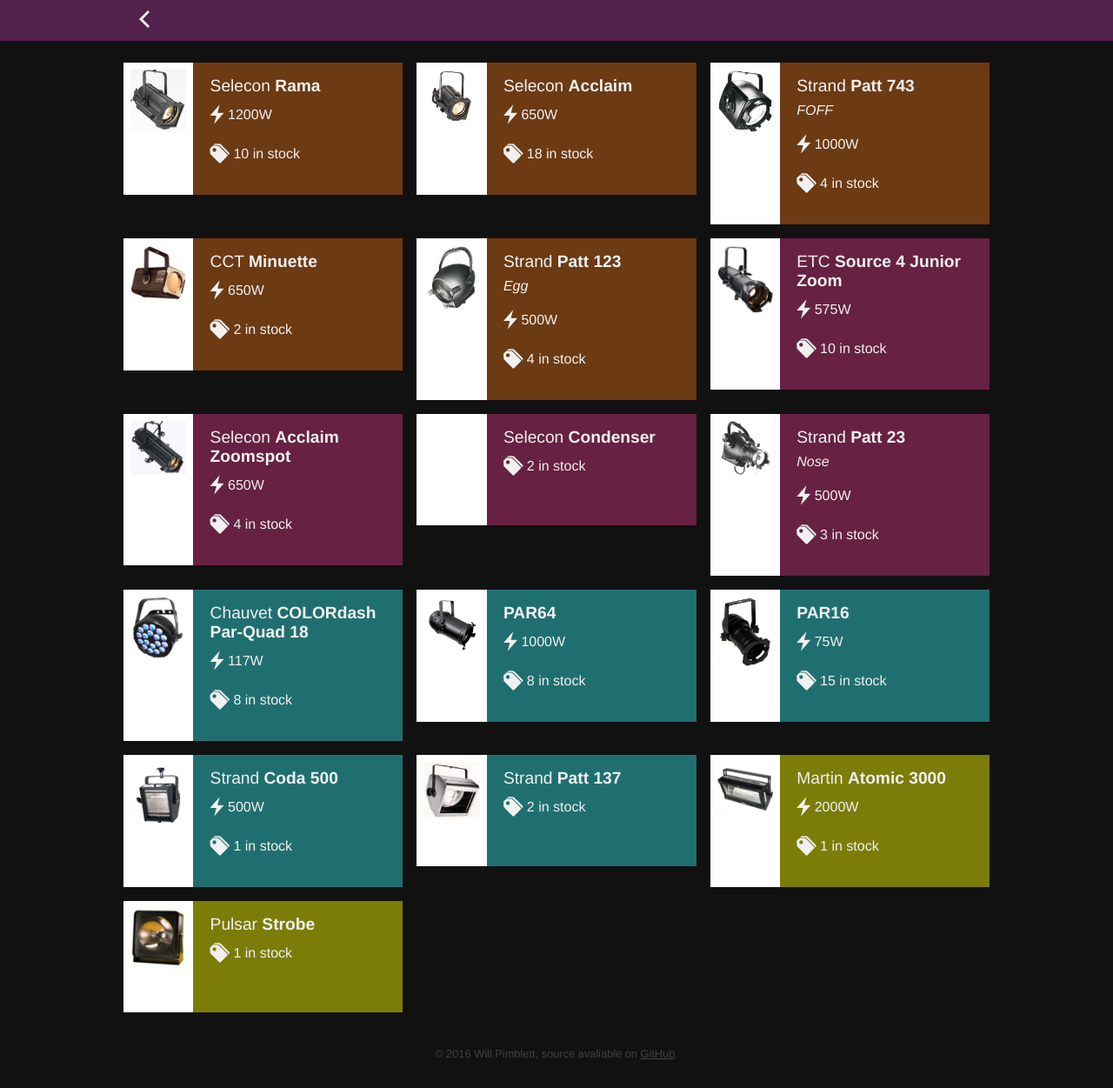
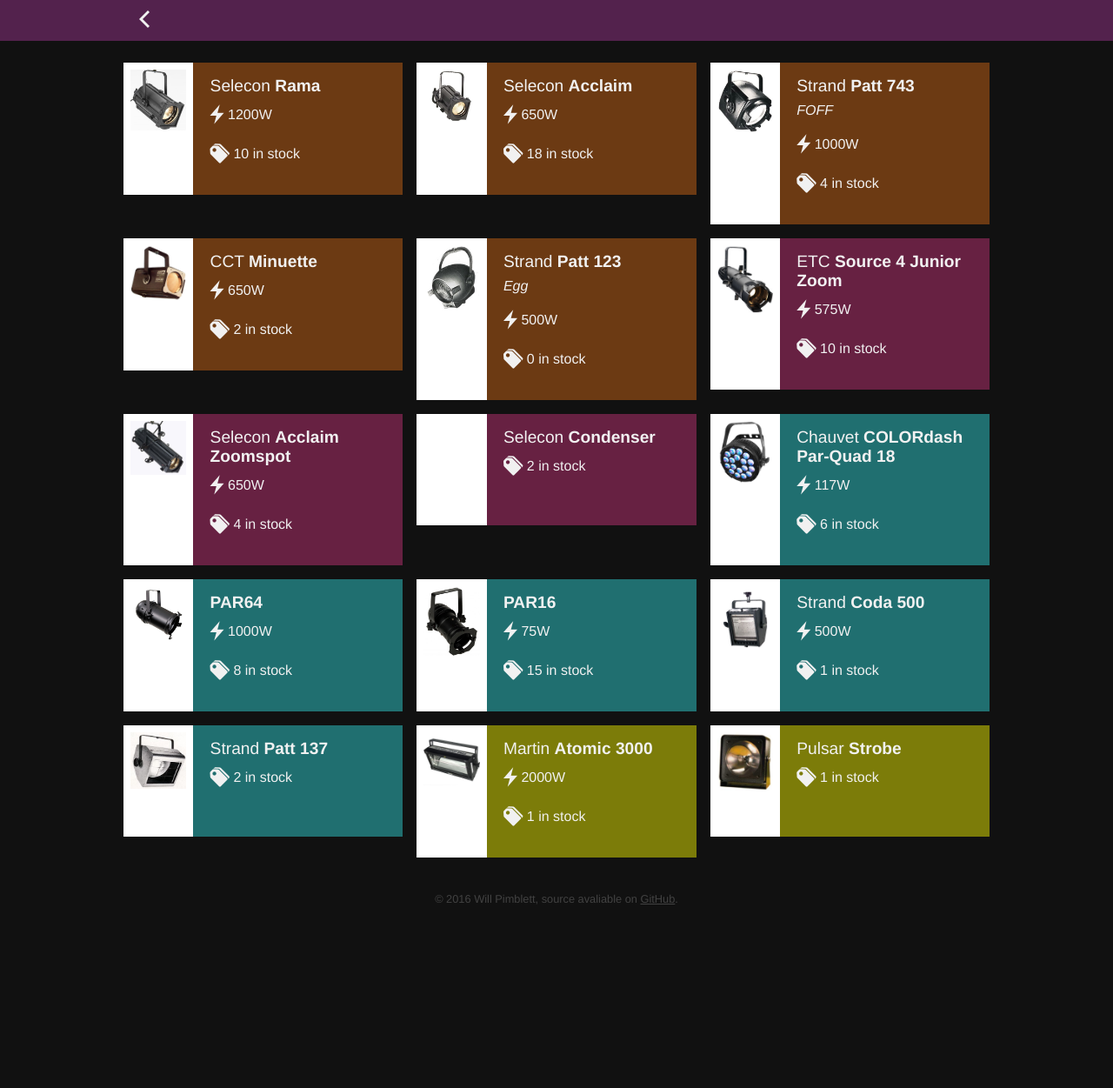
Before and after one commit to newtheatre/lx, a Jekyll site: the page built from lanterns.html, in a window 1280 px wide and 1251 px high. Shown: the whole window at 87% size. Built offline with Jekyll 4.4.1, drawn with Linux system fonts in a browser that asks for light colours.

Commit message:
Update lantern list

```diff
--- a/_data/lanterns.yml
+++ b/_data/lanterns.yml
@@ -51,9 +51,9 @@
   power: 500
   image: patt123.jpg
   stock:
-    good: 4
+    good: 0
     repair: 0
-    broken: 0
+    broken: 3
 
 - lantern:
   brand: ETC
@@ -86,17 +86,6 @@
     repair: 0
     broken: 0
 
-- lantern:
-  nickname: Nose
-  brand: Strand
-  model: Patt 23
-  type: Profile
-  power: 500
-  image: patt23.jpg
-  stock:
-    good: 3
-    repair: 0
-    broken: 0
 
 - lantern:
   brand: Chauvet
@@ -105,7 +94,7 @@
   power: 117
   image: colordash-par-quad-18.jpg
   stock:
-    good: 8
+    good: 6
     repair: 0
     broken: 0
 
```
